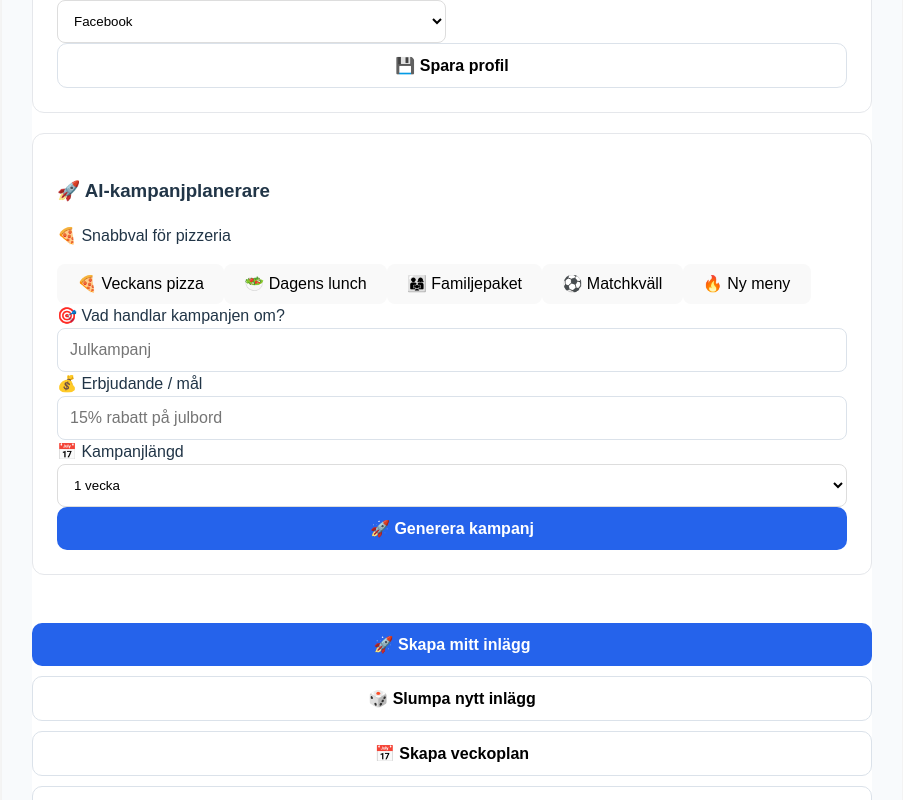
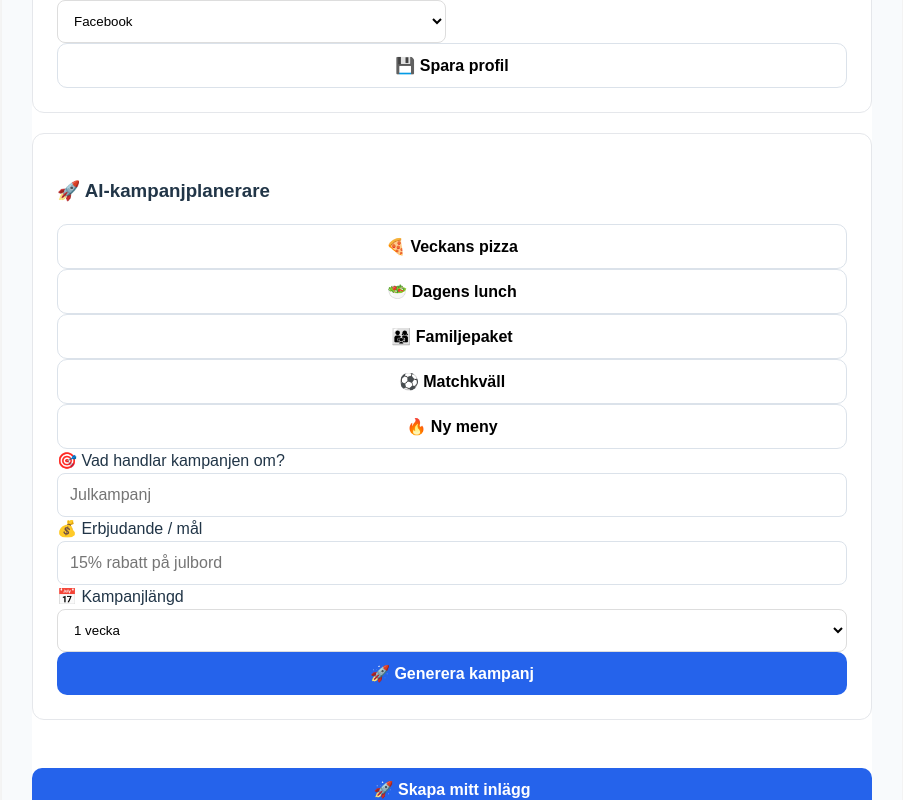
Before and after one commit to Ludde86/socialsnabb, a React (Vite) app: page / in a window 1280 px wide. Shown: the part 1060-1860 px from the top of the page, without its empty margins (188-1091 px from the left). Built offline with nearby package versions, Linux system fonts and the light colour scheme.

Commit message:
Make campaign quick actions data driven

```diff
--- a/src/components/CampaignPlanner.jsx
+++ b/src/components/CampaignPlanner.jsx
@@ -1,3 +1,5 @@
+import { kampanjForslag } from "../data/kampanjForslag";
+
 function CampaignPlanner({
   typ,
   tema,
@@ -12,32 +14,16 @@ function CampaignPlanner({
     <div className="form-section">
       <h3>🚀 AI-kampanjplanerare</h3>
 
-      {typ === "Pizzeria" && (
-        <>
-          <p>🍕 Snabbval för pizzeria</p>
-          <div className="quick-actions">
-            <button type="button" onClick={() => setTema("Veckans pizza - ")}>
-              🍕 Veckans pizza
-            </button>
-
-            <button type="button" onClick={() => setTema("Dagens lunch - ")}>
-              🥗 Dagens lunch
-            </button>
-
-            <button type="button" onClick={() => setTema("Familjepaket - ")}>
-              👨‍👩‍👧 Familjepaket
-            </button>
-
-            <button type="button" onClick={() => setTema("Matchkväll - ")}>
-              ⚽ Matchkväll
-            </button>
-
-            <button type="button" onClick={() => setTema("Ny meny - ")}>
-              🔥 Ny meny
-            </button>
-          </div>
-        </>
-      )}
+      {kampanjForslag[typ]?.map((forslag) => (
+        <button
+          key={forslag}
+          type="button"
+          onClick={() => setTema(forslag.replace(/^[^\s]+\s/, "") + " - ")}
+          className="button button-secondary"
+        >
+          {forslag}
+        </button>
+      ))}
 
       <label>🎯 Vad handlar kampanjen om?</label>
 
--- /dev/null
+++ b/src/data/kampanjForslag.js
@@ -0,0 +1,9 @@
+export const kampanjForslag = {
+  Pizzeria: [
+    "🍕 Veckans pizza",
+    "🥗 Dagens lunch",
+    "👨‍👩‍👧 Familjepaket",
+    "⚽ Matchkväll",
+    "🔥 Ny meny",
+  ],
+};
```
